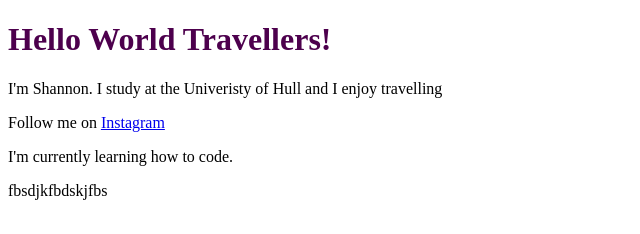
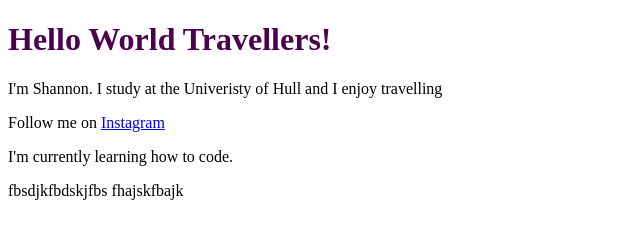
Before and after one commit to ShannonKalsi/web-project, a plain HTML site: page index.html in a window 1280 px wide. Shown: the whole page, without its empty margins (0-640 px from the left). Drawn offline with Linux system fonts and the light colour scheme; files that its build step writes are made by us from their sources.

Commit message:
Update index.html

```diff
--- a/index.html
+++ b/index.html
@@ -9,5 +9,6 @@
   <p> Follow me on <a href="https://www.instagram.com/shannonkalsi/"> Instagram</a>
   <p> I'm currently learning how to code. </p>
   fbsdjkfbdskjfbs
+  fhajskfbajk
 </body>
 </html>
```
